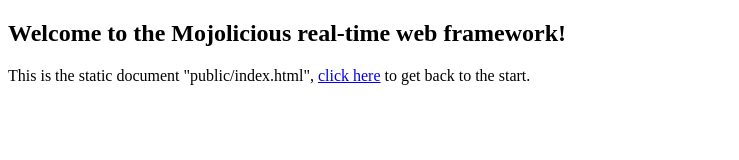
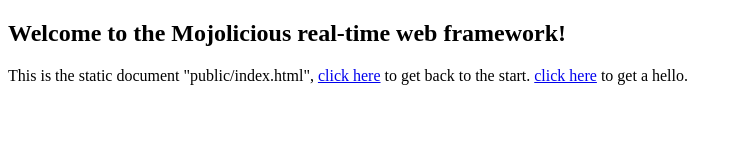
Before and after one commit to TotonioR/NLPF, a plain HTML site: page job_trailer/public/index.html in a window 1280 px wide. Shown: the whole page, without its empty margins (0-739 px from the left). Drawn offline with Linux system fonts and the light colour scheme.

```diff
--- a/job_trailer/public/index.html
+++ b/job_trailer/public/index.html
@@ -7,5 +7,6 @@
     <h2>Welcome to the Mojolicious real-time web framework!</h2>
     This is the static document "public/index.html",
     <a href="/">click here</a> to get back to the start.
+	<a href="/hello">click here</a> to get a hello.
   </body>
 </html>
```
Also changed, not shown: job_trailer/public/business.jpg (added), 11 other files.
